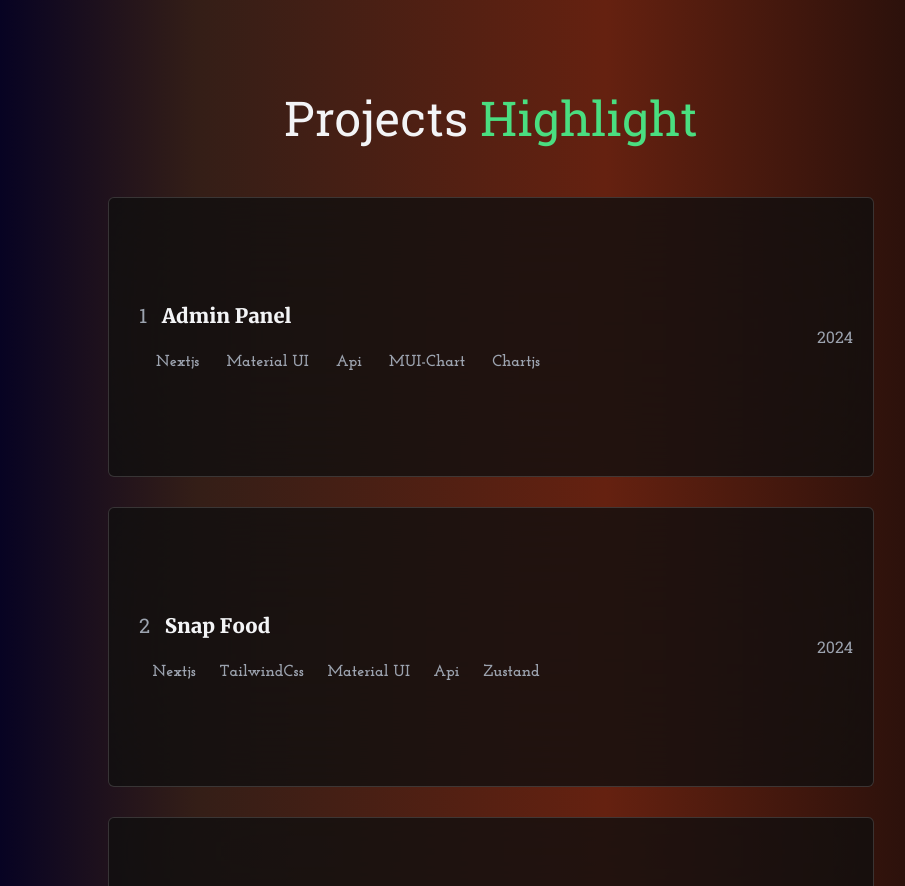
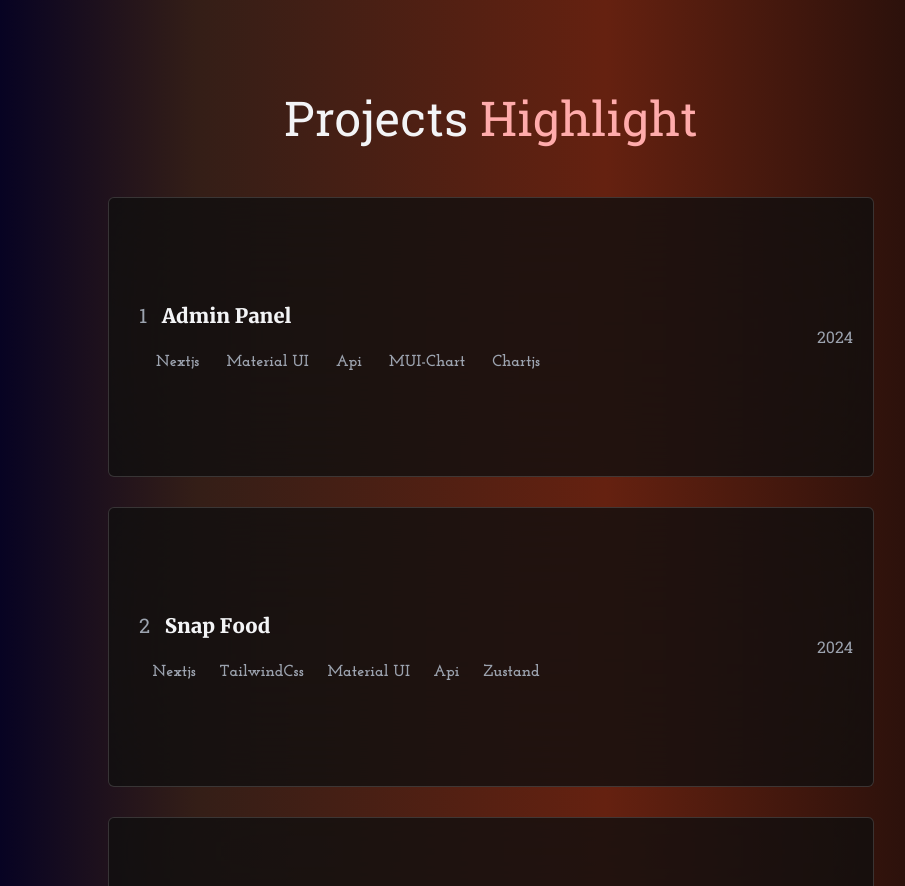
Before and after one commit to fatemeMohamadian/Portfolio_Reactjs, a React (Vite) app: page / in a window 1280 px wide. Shown: the part 1140-2026 px from the top of the page, without its empty margins (149-1054 px from the left). Built offline with nearby package versions, Linux system fonts and the light colour scheme.

Commit message:
Update Proheader.tsx

```diff
--- a/src/components/Projectsec/Proheader.tsx
+++ b/src/components/Projectsec/Proheader.tsx
@@ -1,7 +1,7 @@
 export default function Proheader() {
   return (
     <div className="w-full text-center flex flex-wrap justify-center items-center">
-        <h2 className="text-gray-100 text-5xl font-maintext">Projects <span className="text-green-400">Highlight</span></h2>
+        <h2 className="text-gray-100 text-5xl font-maintext">Projects <span className="text-[#ffabab]">Highlight</span></h2>
     </div>
   )
 }
```
